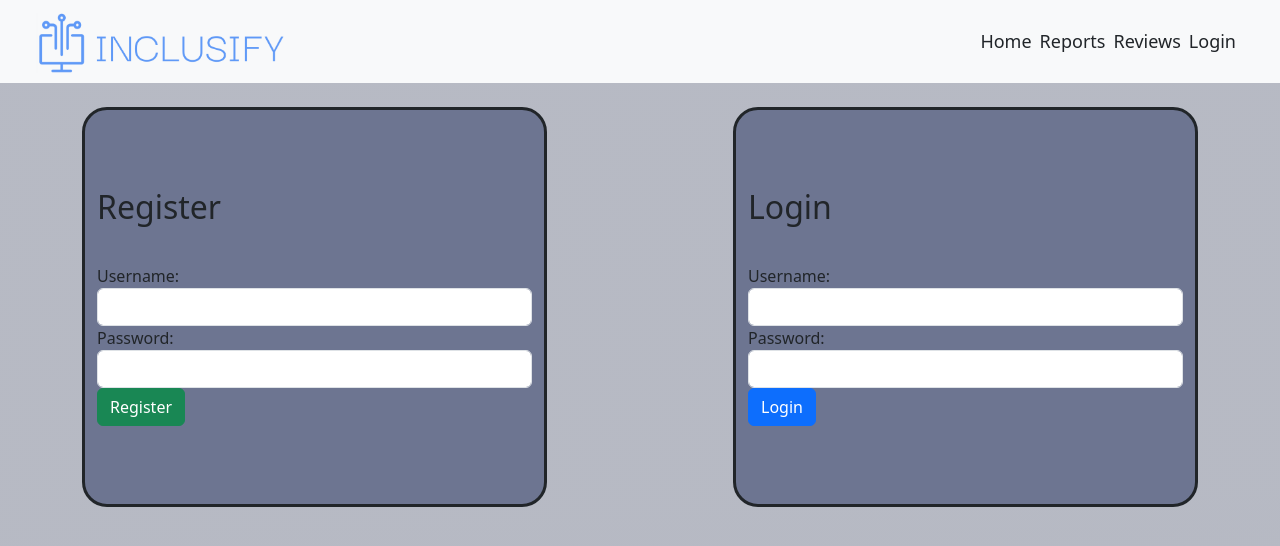
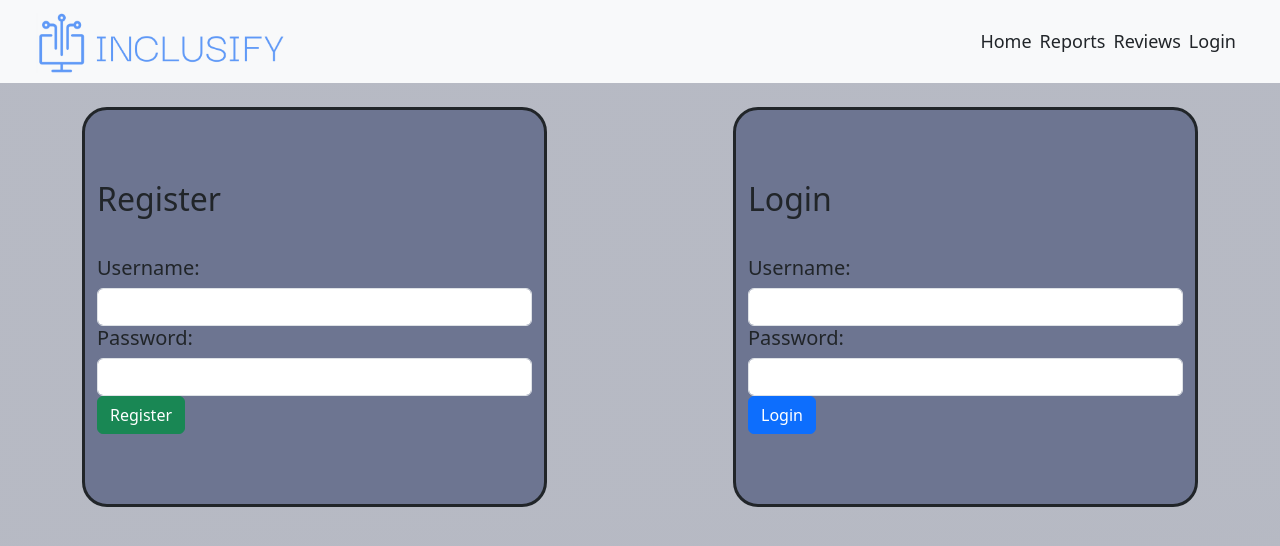
Before and after one commit to EthanGal/CSC4990-Group-9, a React (Create React App) app in the folder inclusify/: page /login in a window 1280 px wide. Shown: the top 546 px of the page. Built offline with nearby package versions, Linux system fonts and the light colour scheme.

Commit message:
Adjusted tables to be scrollable on smaller screens
Tables will fit in the screen size

```diff
--- a/inclusify/src/App.css
+++ b/inclusify/src/App.css
@@ -251,4 +251,13 @@ input{
         justify-content: center;
         margin-top: 15px;
     }
+
+
 }
+@media only screen and (max-width: 576px) {
+    /* horizontal scrollbar for tables if mobile screen */
+    table{
+        overflow-x: auto;
+        display: block;
+    }
+}
--- a/inclusify/src/components/Login.js
+++ b/inclusify/src/components/Login.js
@@ -86,7 +86,7 @@ const Login = () => {
                     <h2>Register</h2>
                     <form onSubmit={handleRegister}>
                         <div className="form-group">
-                            <label>Username:</label>
+                            <label> <h5> Username: </h5></label>
                             <input
                                 type="text"
                                 className="form-control"
@@ -96,7 +96,7 @@ const Login = () => {
                             />
                         </div>
                         <div className="form-group">
-                            <label>Password:</label>
+                            <label><h5>Password:</h5></label>
                             <input
                                 type="password"
                                 className="form-control"
@@ -116,7 +116,7 @@ const Login = () => {
                     <h2>Login</h2>
                     <form onSubmit={handleLogin}>
                         <div className="form-group">
-                            <label>Username:</label>
+                            <label><h5>Username:</h5></label>
                             <input
                                 type="text"
                                 className="form-control"
@@ -126,7 +126,7 @@ const Login = () => {
                             />
                         </div>
                         <div className="form-group">
-                            <label>Password:</label>
+                            <label><h5>Password:</h5></label>
                             <input
                                 type="password"
                                 className="form-control"
--- a/inclusify/src/components/Reports.js
+++ b/inclusify/src/components/Reports.js
@@ -44,7 +44,7 @@ const Reports = () => {
     };
 
     return (
-        <div id="login" className="container">
+        <div id="report" className="container">
             <h2 id="scanResultHead">Scan Results</h2>
             {reports.length > 0 ? (
                 <table id="reportContainer" className="table table-bordered border-dark">
```
